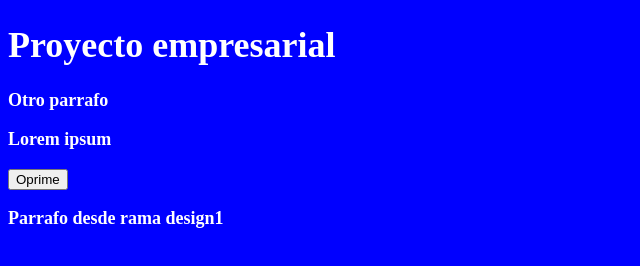
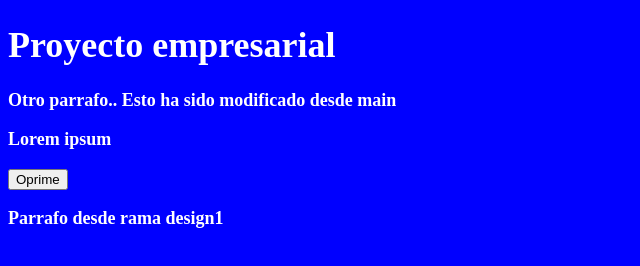
Before and after one commit to fatencioccxc/git-curso, a plain HTML site: page index.html in a window 1280 px wide. Shown: the whole page, without its empty margins (0-640 px from the left). Drawn offline with Linux system fonts and the light colour scheme.

Commit message:
miodificando parrafo 1 desde main

```diff
--- a/index.html
+++ b/index.html
@@ -10,7 +10,7 @@
 </head>
 <body>
     <h1>Proyecto empresarial</h1>
-    <p>Otro parrafo</p>
+    <p>Otro parrafo.. Esto ha sido modificado desde main</p>
     <p>Lorem ipsum</p>
     <button onclick="saludo()">Oprime</button>
     <p>Parrafo desde rama design1</p>
```
